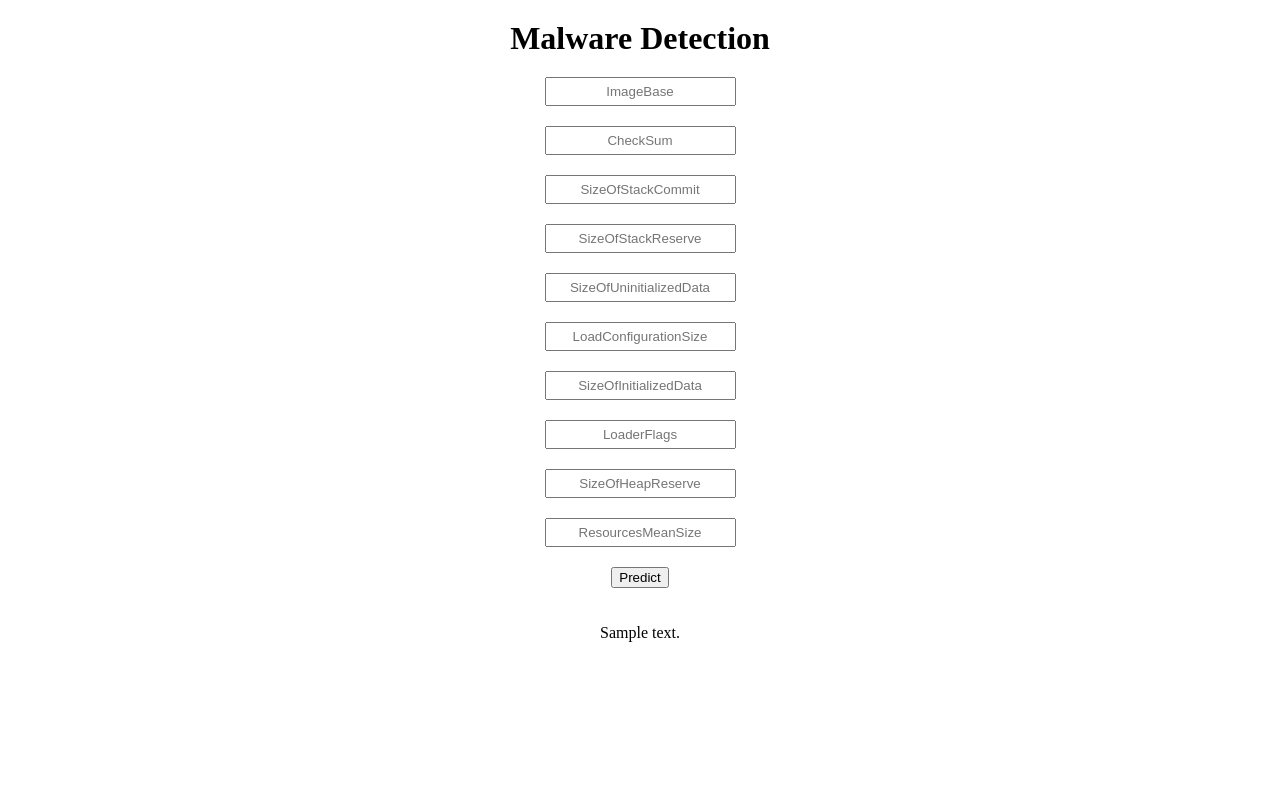
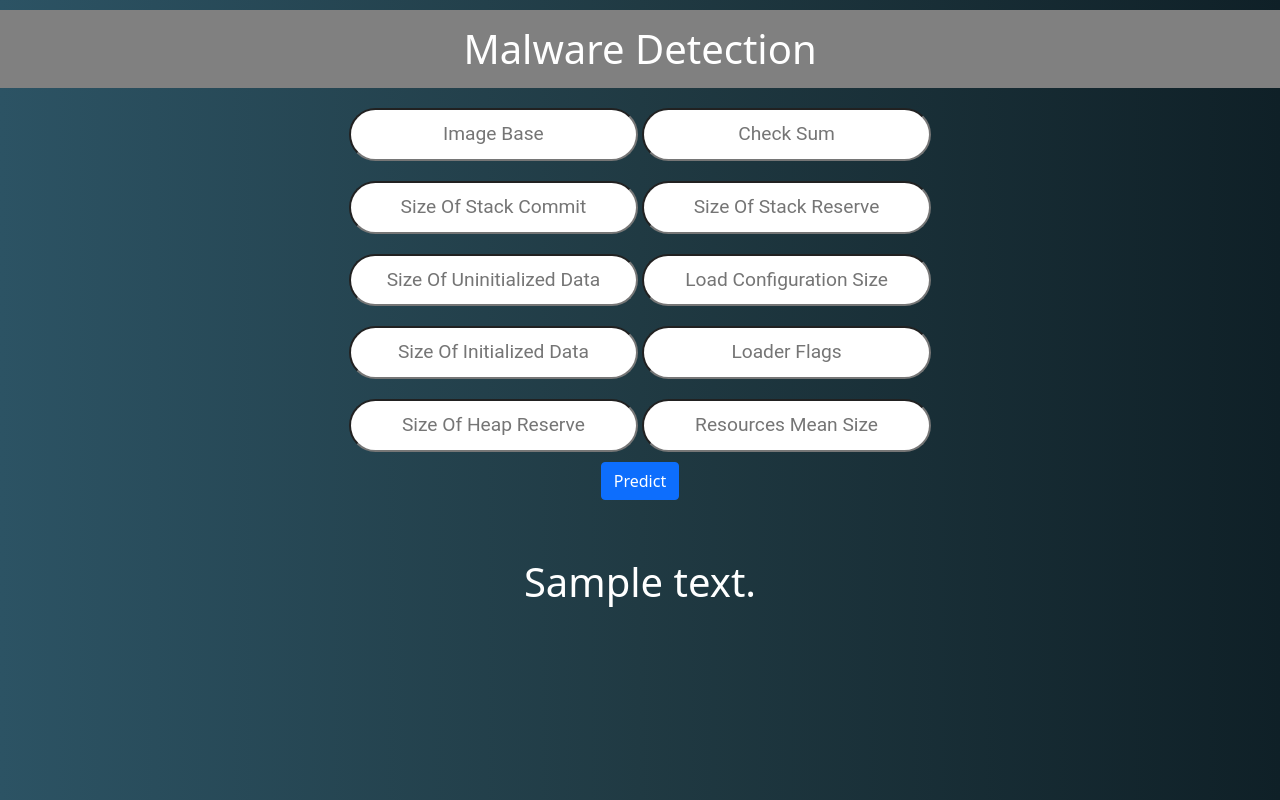
Before and after one commit to srvkunwar/Flask-Api-Heroku, a Flask app: template templates/index.html in a window 1280 px wide. Run offline with Flask 2, Linux system fonts and the light colour scheme; the template is opened without the code that fills it: most values are stand-ins (such as "Sample title", 1, 10 or a date in 2020); parts of the project's set-up code (start-up, migrations or seed data) failed here and were passed over.

Commit message:
Add files via upload

```diff
--- a/templates/index.html
+++ b/templates/index.html
@@ -4,43 +4,90 @@
     <meta charset="UTF-8">
     <meta http-equiv="X-UA-Compatible" content="IE=edge">
     <meta name="viewport" content="width=device-width, initial-scale=1.0">
-    <title>Document</title>
+    <title>Malware Detection</title>
+    <link href="https://cdn.jsdelivr.net/npm/bootstrap@5.1.3/dist/css/bootstrap.min.css" rel="stylesheet" integrity="sha384-1BmE4kWBq78iYhFldvKuhfTAU6auU8tT94WrHftjDbrCEXSU1oBoqyl2QvZ6jIW3" crossorigin="anonymous">
+
+     <script src="https://code.jquery.com/jquery-3.5.1.js"
+     integrity="sha256-QWo7LDvxbWT2tbbQ97B53yJnYU3WhH/C8ycbRAkjPDc="
+     crossorigin="anonymous"></script>
     <style>
-        input {
+        /* input {
             display: block; padding: 5px; margin: 10px
+        } */
+        input{
+            font-family: 'Roboto', sans-serif;
+  font-size: 1.2rem;
+  margin-left: 2rem;
+  margin-top: 0.7rem;
+  padding: 10px;
+  border-radius: 100px;
+
+  transition: all 0.3s;
+  transform: translateY(0rem);
         }
         h1, div,input{
             text-align: center;
-            margin: 20px auto
+            margin: 10px auto
         }
+        h1{
+            color: white;
+        }
+        .top-container {
+  background-color: gray;
+  padding: 5px;
+  text-align: center;
+}
+body {
+
+  background: #0f2027; /* fallback for old browsers */
+  background: linear-gradient(to right,#2c5364, #203a43, #0f2027);
+}
     </style>
 
 </head>
 <body>
+    <div class="top-container">
+        <h1>Malware Detection</h1>
+
+      </div>
 
     <div>
-        <h1>Malware Detection</h1>
+
 
          <!-- Main Input For Receiving Query to our ML -->
-        <form action="{{ url_for('predict')}}"method="post">
-            <input type="text" name="imagebase" placeholder="ImageBase" required="required" />
-            <input type="text" name="checksum" placeholder="CheckSum" required="required" />
-            <input type="text" name="sizeofstackcommit" placeholder="SizeOfStackCommit" required="required" />
-            <input type="text" name="sizeofstackreserve" placeholder="SizeOfStackReserve" required="required" />
-            <input type="text" name="sizeofuninitializeddata" placeholder="SizeOfUninitializedData" required="required" />
-            <input type="text" name="loadconfigurationsize" placeholder="LoadConfigurationSize" required="required" />
-            <input type="text" name="sizeofinitializeddata" placeholder="SizeOfInitializedData" required="required" />
-            <input type="text" name="loaderflags" placeholder="LoaderFlags" required="required" />
-            <input type="text" name="sizeofheapreserve" placeholder="SizeOfHeapReserve" required="required" />
-            <input type="text" name="resourcesmeansize" placeholder="ResourcesMeanSize" required="required" />
+        <form action="{{ url_for('prediction')}}"method="POST" id="Formid" >
+            <fieldset>
+                <input type="text" name="imagebase" placeholder="Image Base" required="required" />
+                <input type="text" name="checksum" placeholder="Check Sum" required="required" /></fieldset>
+            <fieldset>
+                <input type="text" name="sizeofstackcommit" placeholder="Size Of Stack Commit" required="required" />
+                <input type="text" name="sizeofstackreserve" placeholder="Size Of Stack Reserve" required="required" />
+            </fieldset>
+            <fieldset>
+                <input type="text" name="sizeofuninitializeddata" placeholder="Size Of Uninitialized Data" required="required" />
+            <input type="text" name="loadconfigurationsize" placeholder="Load Configuration Size" required="required" />
+            </fieldset>
+            <fieldset>
+
+            <input type="text" name="sizeofinitializeddata" placeholder="Size Of Initialized Data" required="required" />
+            <input type="text" name="loaderflags" placeholder="Loader Flags" required="required" />
+            </fieldset>
+            <fieldset>
+                <input type="text" name="sizeofheapreserve" placeholder="Size Of Heap Reserve" required="required" />
+                <input type="text" name="resourcesmeansize" placeholder="Resources Mean Size" required="required" />
+            </fieldset>
+
+
+
             <button type="submit" class="btn btn-primary btn-block btn-large">Predict</button>
         </form>
 
        <br>
        <br>
-       {{ prediction_text }}
+       <h1 style="color:white">{{ prediction_text }}</h1>
 
      </div>
 
+
 </body>
 </html>
```
